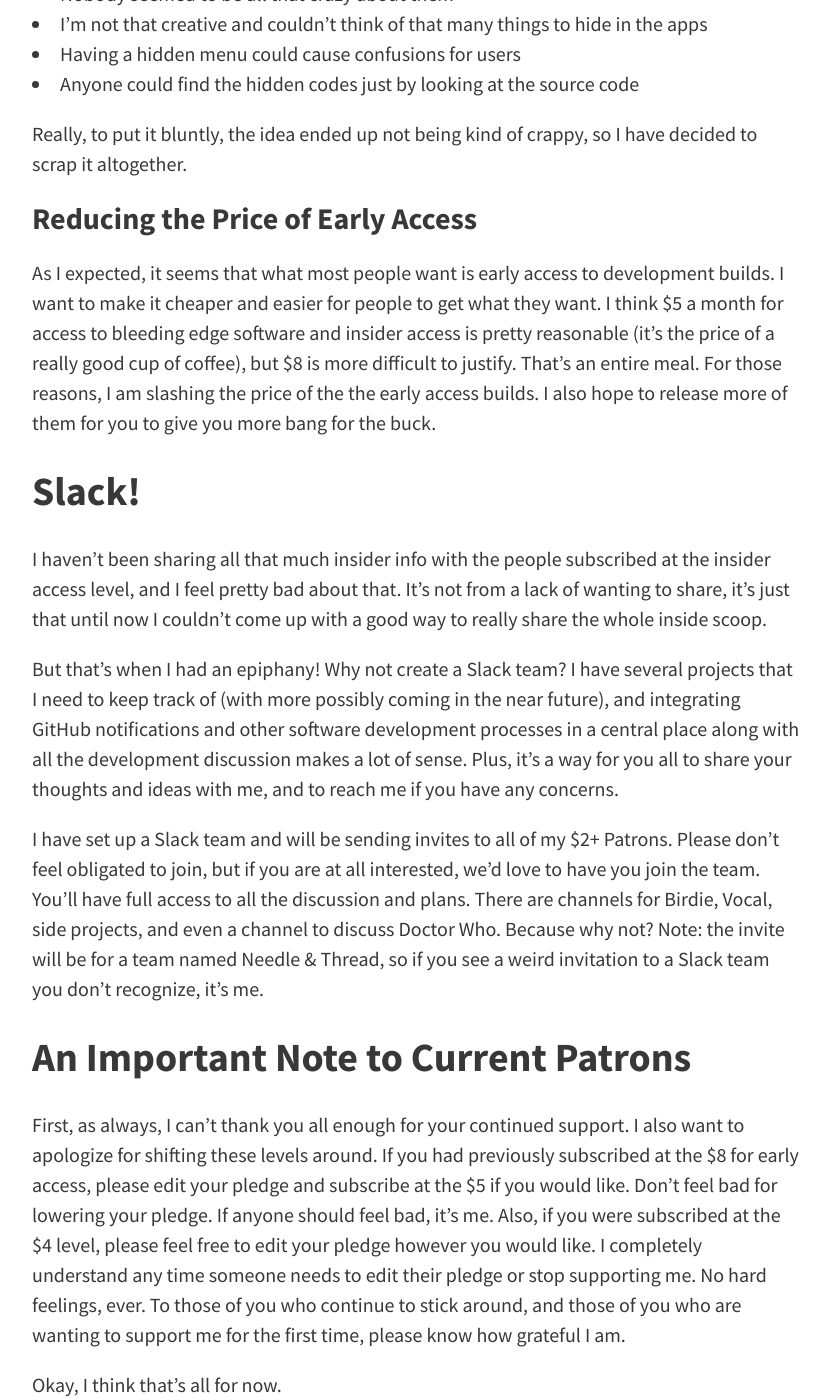
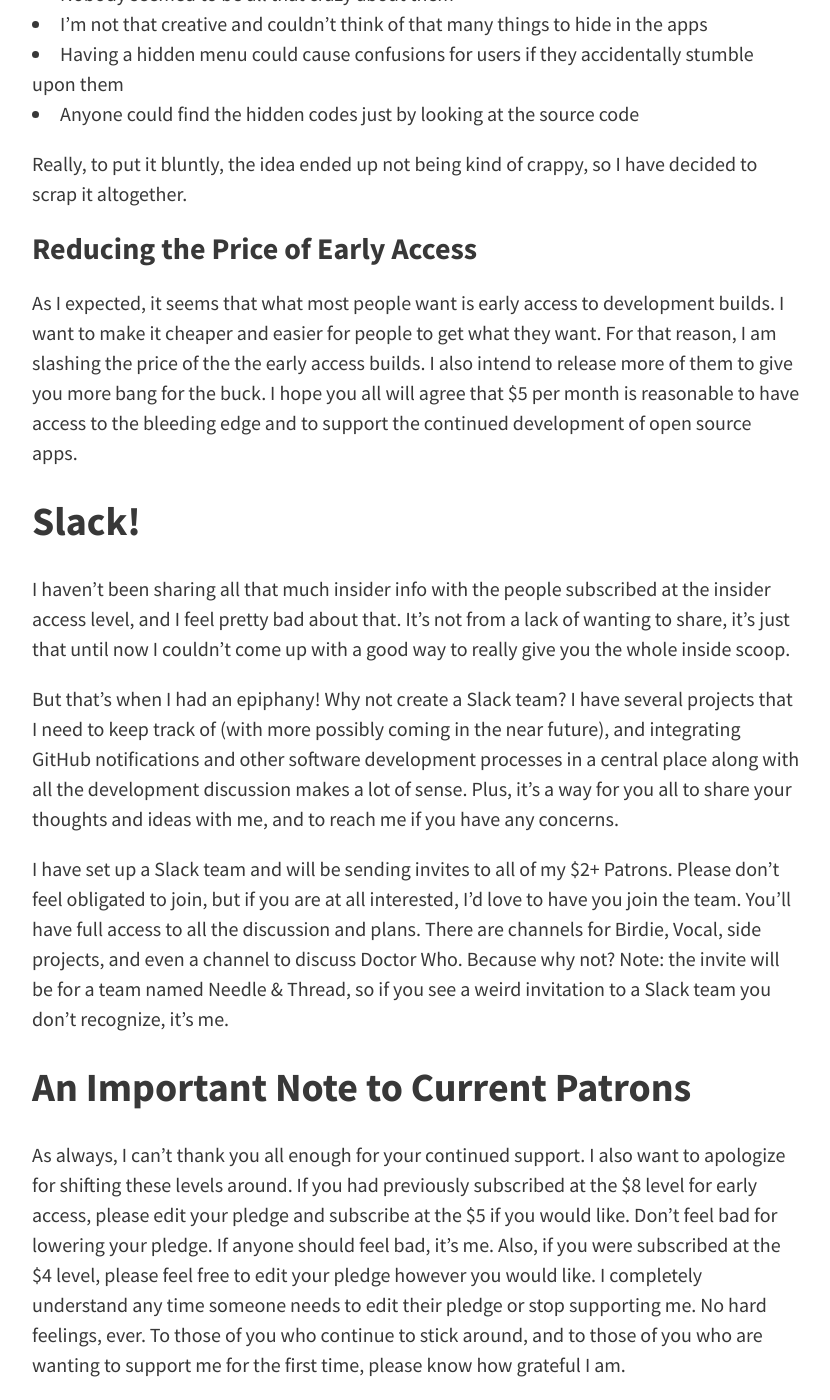
Before and after one commit to nathandyer/nathandyer.github.io, a Jekyll site: the page built from _posts/2016-01-30-patreon-update.md, in a window 1280 px wide and 1400 px high, scrolled down 1268 px. Shown: the whole window, without its empty margins (224-1054 px from the left). Built offline with Jekyll 4.4.1, drawn with Linux system fonts in a browser that asks for light colours; nearby versions of some CDN libraries; some of the changed text lies outside the part shown.

Commit message:
Edited the new blog post.

```diff
--- a/_posts/2016-01-30-patreon-update.md
+++ b/_posts/2016-01-30-patreon-update.md
@@ -3,7 +3,7 @@
 title: Changes to My Patreon Page
 ---
 
-I wanted to let everyone know that I have made some really important changes to my Patreon page. If you have already signed up to support me, as always, I want to say a huge thank you. I also want to ask that you please read this post carefully, as your contributions may be affected and you may want to adjust your pledge levels.
+I wanted to let everyone know that I have made some really important changes to my [Patreon page](https://www.patreon.com/nathandyer). If you have already signed up to support me, as always, I want to say a huge thank you. I also want to ask that you please read this post carefully, as your contributions may be affected and you may want to adjust your pledge levels.
 
 ## Birdie 2.0
 
@@ -13,33 +13,33 @@
 
 First, I have modified the reward levels on the page. Previously, I had three levels: $2 would give you insider access to the work going on with my projects (more on that later), $4 would give you access to "Easter Eggs," and $8 would give you access to early in-development builds so you can use the software before anyone else.
 
-After seeing how things panned out over the past few months, and based on your feedback, I decided to cut that back to only two levels. Basically, I decided to completely get rid of the $4 Easter Egg level (this affects only one current Patron), and I also decided to lower the early access level to $5. I'll explain my reasoning for these changes below.
+After seeing how things panned out over the past few months, and based on your feedback, I decided to simply things a bit. Basically, I decided to completely get rid of the $4 Easter Egg level (this affects only one current Patron), and I also decided to lower the early access level to $5. I'll explain my reasoning for these changes below.
 
 ### No More Easter Eggs
 
-The "Easter Eggs" concept was an idea I came up with one day while driving home from work that I thought was pretty clever. The idea was that I would embed secret input menus in my apps where users could enter codes to find hidden treasures (similar to the easter eggs that you could find on DVDs). I sent out two or three clues for Patrons to solve, but I've decided that it doesn't make sense to continue these because:
+The "Easter Eggs" concept was an idea I came up with one day while driving home from work that I thought was pretty clever. The idea was that I would embed secret input menus in my apps where users could enter codes to find hidden treasures (similar to the easter eggs that you could find on DVDs). I sent out two or three clues for Patrons to solve, but I've decided that it doesn't make sense to continue this because:
 
 * Nobody seemed to be all that crazy about them
 * I'm not that creative and couldn't think of that many things to hide in the apps
-* Having a hidden menu could cause confusions for users
+* Having a hidden menu could cause confusions for users if they accidentally stumble upon them
 * Anyone could find the hidden codes just by looking at the source code
 
 Really, to put it bluntly, the idea ended up not being kind of crappy, so I have decided to scrap it altogether.
 
 ### Reducing the Price of Early Access
 
-As I expected, it seems that what most people want is early access to development builds. I want to make it cheaper and easier for people to get what they want. I think $5 a month for access to bleeding edge software and insider access is pretty reasonable (it's the price of a really good cup of coffee), but $8 is more difficult to justify. That's an entire meal. For those reasons, I am slashing the price of the the early access builds. I also hope to release more of them for you to give you more bang for the buck.
+As I expected, it seems that what most people want is early access to development builds. I want to make it cheaper and easier for people to get what they want. For that reason, I am slashing the price of the the early access builds. I also intend to release more of them to give you more bang for the buck. I hope you all will agree that $5 per month is reasonable to have access to the bleeding edge and to support the continued development of open source apps.
 
 ## Slack!
 
-I haven't been sharing all that much insider info with the people subscribed at the insider access level, and I feel pretty bad about that. It's not from a lack of wanting to share, it's just that until now I couldn't come up with a good way to really share the whole inside scoop.
+I haven't been sharing all that much insider info with the people subscribed at the insider access level, and I feel pretty bad about that. It's not from a lack of wanting to share, it's just that until now I couldn't come up with a good way to really give you the whole inside scoop.
 
 But that's when I had an epiphany! Why not create a Slack team? I have several projects that I need to keep track of (with more possibly coming in the near future), and integrating GitHub notifications and other software development processes in a central place along with all the development discussion makes a lot of sense. Plus, it's a way for you all to share your thoughts and ideas with me, and to reach me if you have any concerns.
 
-I have set up a Slack team and will be sending invites to all of my $2+ Patrons. Please don't feel obligated to join, but if you are at all interested, we'd love to have you join the team. You'll have full access to all the discussion and plans. There are channels for Birdie, Vocal, side projects, and even a channel to discuss Doctor Who. Because why not? Note: the invite will be for a team named Needle & Thread, so if you see a weird invitation to a Slack team you don't recognize, it's me.
+I have set up a Slack team and will be sending invites to all of my $2+ Patrons. Please don't feel obligated to join, but if you are at all interested, I'd love to have you join the team. You'll have full access to all the discussion and plans. There are channels for Birdie, Vocal, side projects, and even a channel to discuss Doctor Who. Because why not? Note: the invite will be for a team named Needle & Thread, so if you see a weird invitation to a Slack team you don't recognize, it's me.
 
 ## An Important Note to Current Patrons
-First, as always, I can't thank you all enough for your continued support. I also want to apologize for shifting these levels around. If you had previously subscribed at the $8 for early access, please edit your pledge and subscribe at the $5 if you would like. Don't feel bad for lowering your pledge. If anyone should feel bad, it's me. Also, if you were subscribed at the $4 level, please feel free to edit your pledge however you would like. I completely understand any time someone needs to edit their pledge or stop supporting me. No hard feelings, ever. To those of you who continue to stick around, and those of you who are wanting to support me for the first time, please know how grateful I am.
+As always, I can't thank you all enough for your continued support. I also want to apologize for shifting these levels around. If you had previously subscribed at the $8 level for early access, please edit your pledge and subscribe at the $5 if you would like. Don't feel bad for lowering your pledge. If anyone should feel bad, it's me. Also, if you were subscribed at the $4 level, please feel free to edit your pledge however you would like. I completely understand any time someone needs to edit their pledge or stop supporting me. No hard feelings, ever. To those of you who continue to stick around, and to those of you who are wanting to support me for the first time, please know how grateful I am.
 
 Okay, I think that's all for now.
 
```
